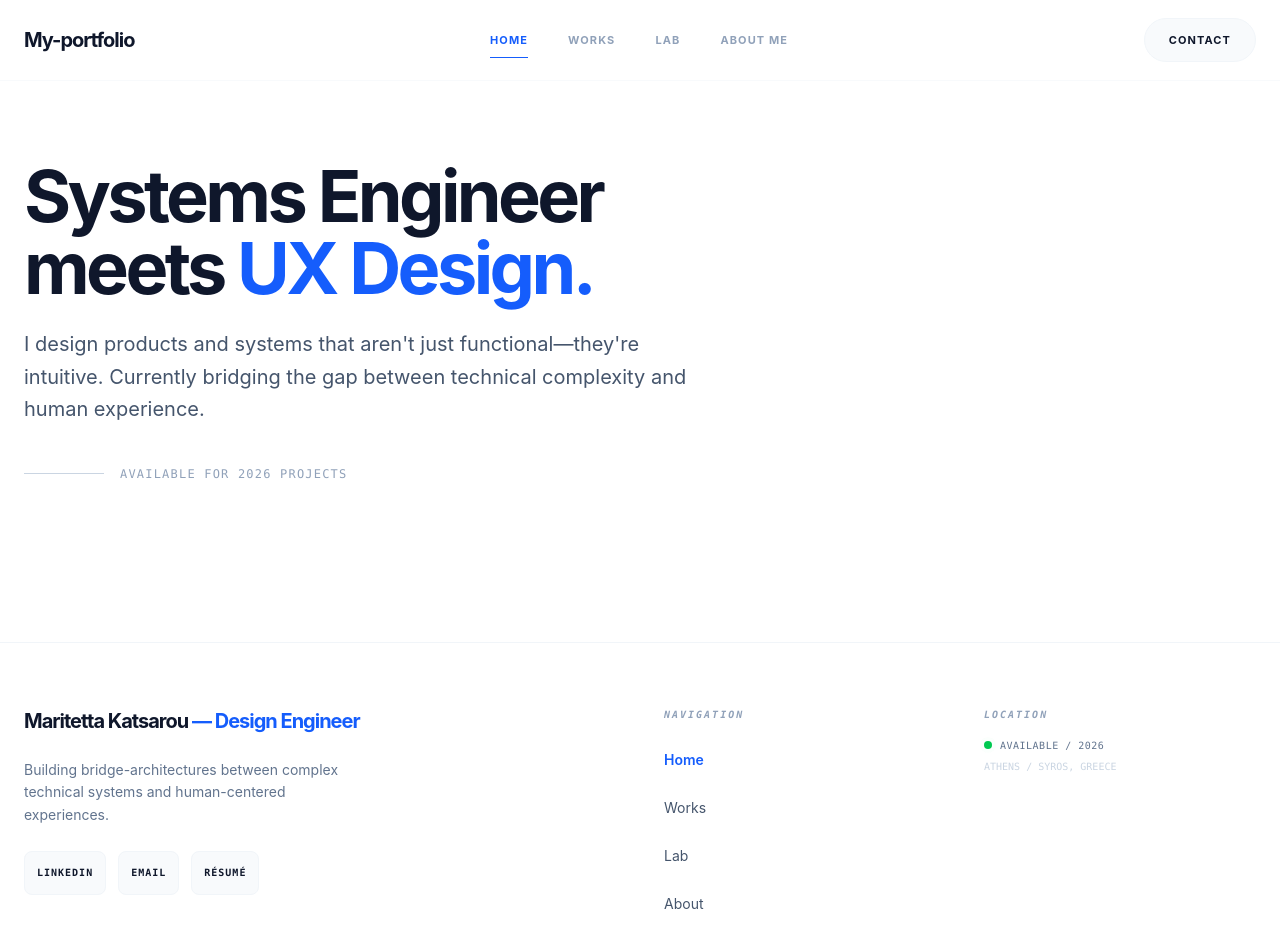
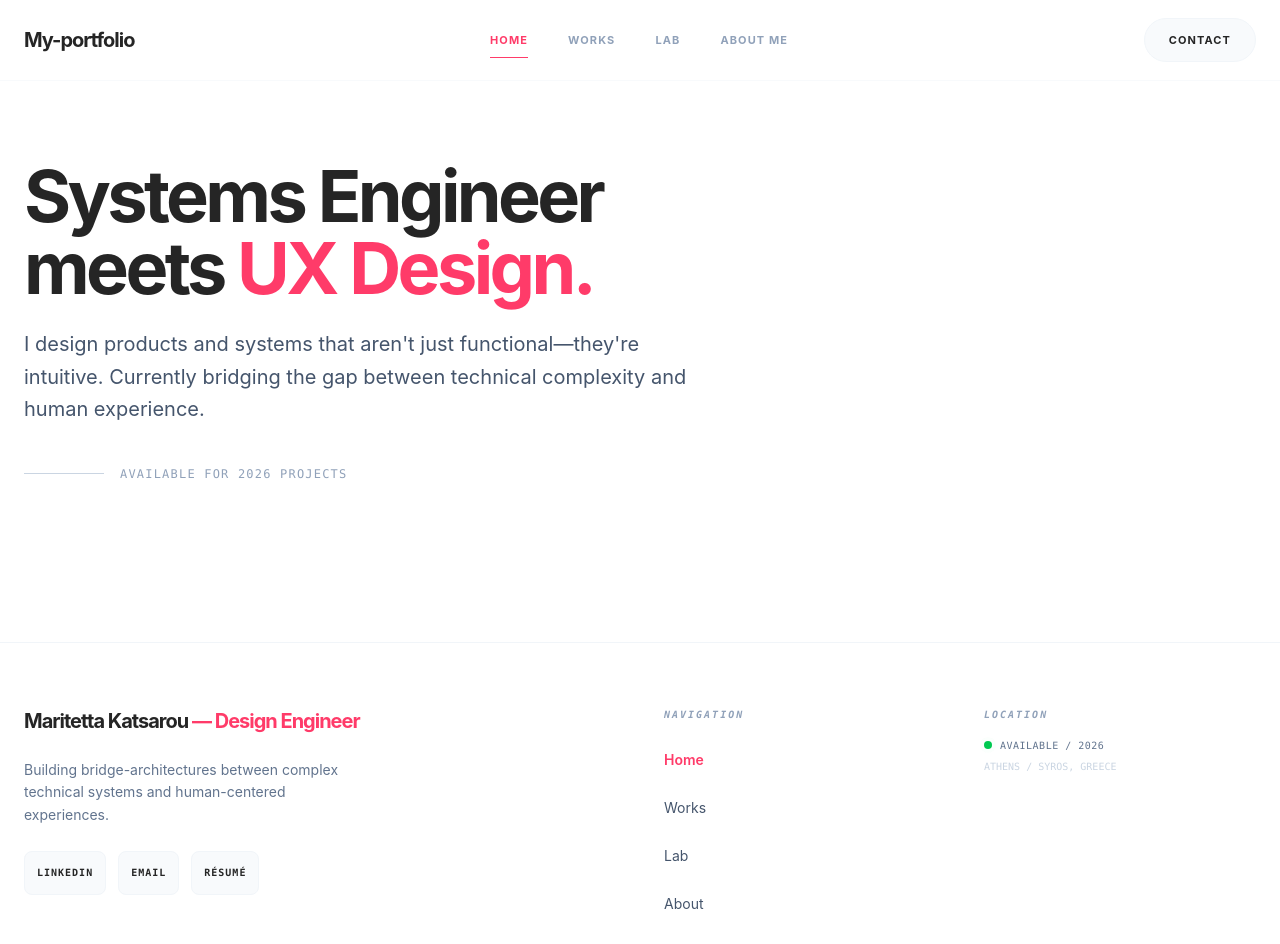
Before and after one commit to MaritettaKatsarou/my-portfolio, a React (Vite) app: page /#/ in a window 1280 px wide. Shown: the top 944 px of the page. Built offline with nearby package versions, Linux system fonts and the light colour scheme.

Commit message:
style: apply portfolio brand palette

```diff
--- a/src/components/layout/SiteFooter.jsx
+++ b/src/components/layout/SiteFooter.jsx
@@ -9,18 +9,18 @@ const footerNavigation = [
   { label: 'Contact', to: '/contact' },
 ]
 
-const footerNavClassName = ({ isActive }) => `min-h-11 inline-flex items-center text-sm transition-colors ${isActive ? 'font-semibold text-blue-600' : 'text-slate-600 hover:text-blue-600'}`
+const footerNavClassName = ({ isActive }) => `min-h-11 inline-flex items-center text-sm transition-colors ${isActive ? 'font-semibold text-brand-accent' : 'text-slate-600 hover:text-brand-accent'}`
 
 export default function SiteFooter() {
   const currentYear = new Date().getFullYear()
 
   return (
-    <footer className="mt-20 border-t border-slate-100 py-16 bg-white">
+    <footer className="mt-20 border-t border-slate-100 py-16 bg-brand-background">
       <div className="max-w-7xl mx-auto px-6">
         <div className="grid grid-cols-1 md:grid-cols-4 gap-12 mb-16">
           <div className="md:col-span-2 space-y-6">
-            <div className="text-xl font-bold tracking-tighter text-slate-900">
-              {PROFILE.name} <span className="text-blue-600">— {PROFILE.targetRole}</span>
+            <div className="text-xl font-bold tracking-tighter text-brand-foreground">
+              {PROFILE.name} <span className="text-brand-accent">— {PROFILE.targetRole}</span>
             </div>
             <p className="text-sm text-slate-500 max-w-xs leading-relaxed">
               Building bridge-architectures between complex technical systems and
@@ -31,14 +31,14 @@ export default function SiteFooter() {
                 href={PROFILE_LINKS.linkedin}
                 target="_blank"
                 rel="noopener noreferrer"
-                className="min-h-11 inline-flex items-center px-3 py-2 bg-slate-50 border border-slate-100 rounded-lg hover:text-blue-600 hover:border-blue-100 transition-all"
+                className="min-h-11 inline-flex items-center px-3 py-2 bg-slate-50 border border-slate-100 rounded-lg hover:text-brand-accent hover:border-brand-accent/20 transition-all"
               >
                 <span className="font-mono text-[10px] font-bold uppercase tracking-widest">LinkedIn</span>
                 <span className="sr-only"> (opens in a new tab)</span>
               </a>
               <a
                 href={PROFILE_LINKS.email}
-                className="min-h-11 inline-flex items-center px-3 py-2 bg-slate-50 border border-slate-100 rounded-lg hover:text-blue-600 hover:border-blue-100 transition-all"
+                className="min-h-11 inline-flex items-center px-3 py-2 bg-slate-50 border border-slate-100 rounded-lg hover:text-brand-accent hover:border-brand-accent/20 transition-all"
               >
                 <span className="font-mono text-[10px] font-bold uppercase tracking-widest">Email</span>
               </a>
@@ -46,7 +46,7 @@ export default function SiteFooter() {
                 href={PROFILE_LINKS.resume}
                 target="_blank"
                 rel="noopener noreferrer"
-                className="min-h-11 inline-flex items-center px-3 py-2 bg-slate-50 border border-slate-100 rounded-lg hover:text-blue-600 hover:border-blue-100 transition-all"
+                className="min-h-11 inline-flex items-center px-3 py-2 bg-slate-50 border border-slate-100 rounded-lg hover:text-brand-accent hover:border-brand-accent/20 transition-all"
               >
                 <span className="font-mono text-[10px] font-bold uppercase tracking-widest">Résumé</span>
                 <span className="sr-only"> (opens in a new tab)</span>
--- a/src/components/layout/SiteHeader.jsx
+++ b/src/components/layout/SiteHeader.jsx
@@ -10,8 +10,8 @@ const navigationItems = [
   { label: 'About Me', to: '/about' },
 ]
 
-const desktopLinkClassName = ({ isActive }) => `relative min-h-11 inline-flex items-center transition-colors ${isActive ? 'text-blue-600 after:absolute after:inset-x-0 after:bottom-1 after:h-px after:bg-blue-600' : 'hover:text-slate-900'}`
-const mobileLinkClassName = ({ isActive }) => `min-h-11 flex items-center rounded-lg px-3 text-sm font-bold uppercase tracking-widest transition-colors ${isActive ? 'bg-blue-50 text-blue-600' : 'text-slate-600 hover:bg-slate-50 hover:text-slate-900'}`
+const desktopLinkClassName = ({ isActive }) => `relative min-h-11 inline-flex items-center transition-colors ${isActive ? 'text-brand-accent after:absolute after:inset-x-0 after:bottom-1 after:h-px after:bg-brand-accent' : 'hover:text-brand-foreground'}`
+const mobileLinkClassName = ({ isActive }) => `min-h-11 flex items-center rounded-lg px-3 text-sm font-bold uppercase tracking-widest transition-colors ${isActive ? 'bg-brand-accent/10 text-brand-accent' : 'text-slate-600 hover:bg-slate-50 hover:text-brand-foreground'}`
 
 export default function SiteHeader() {
   const [isMenuOpen, setIsMenuOpen] = useState(false)
@@ -32,10 +32,10 @@ export default function SiteHeader() {
   }, [isMenuOpen])
 
   return (
-    <header className="fixed top-0 w-full z-50 bg-white/80 backdrop-blur-md border-b border-slate-50">
+    <header className="fixed top-0 w-full z-50 bg-brand-background/80 backdrop-blur-md border-b border-slate-50">
       <nav aria-label="Primary" className="relative">
         <div className="max-w-7xl mx-auto px-4 sm:px-6 h-20 flex justify-between items-center">
-          <Link to="/" className="min-h-11 inline-flex items-center font-bold text-lg sm:text-xl tracking-tighter hover:text-blue-600 transition-colors" aria-label={`${PROFILE.name}, home`}>
+          <Link to="/" className="min-h-11 inline-flex items-center font-bold text-lg sm:text-xl tracking-tighter hover:text-brand-accent transition-colors" aria-label={`${PROFILE.name}, home`}>
             My-portfolio
           </Link>
         <div className="hidden md:flex gap-10 text-[11px] font-bold uppercase tracking-widest text-slate-400">
@@ -45,13 +45,13 @@ export default function SiteHeader() {
               </NavLink>
             ))}
           </div>
-          <NavLink to="/contact" className={({ isActive }) => `hidden md:inline-flex min-h-11 items-center px-6 py-2 border rounded-full text-[11px] font-bold uppercase tracking-widest transition-all ${isActive ? 'bg-slate-900 border-slate-900 text-white' : 'bg-slate-50 border-slate-100 hover:bg-slate-900 hover:text-white'}`}>
+          <NavLink to="/contact" className={({ isActive }) => `hidden md:inline-flex min-h-11 items-center px-6 py-2 border rounded-full text-[11px] font-bold uppercase tracking-widest transition-all ${isActive ? 'bg-brand-foreground border-brand-foreground text-brand-background' : 'bg-slate-50 border-slate-100 hover:bg-brand-foreground hover:text-brand-background'}`}>
             Contact
           </NavLink>
           <button
             ref={menuButtonRef}
             type="button"
-            className="md:hidden inline-flex h-11 w-11 items-center justify-center rounded-full border border-slate-100 bg-slate-50 text-slate-700 transition-colors hover:bg-slate-900 hover:text-white"
+            className="md:hidden inline-flex h-11 w-11 items-center justify-center rounded-full border border-slate-100 bg-slate-50 text-slate-700 transition-colors hover:bg-brand-foreground hover:text-brand-background"
             aria-expanded={isMenuOpen}
             aria-controls="mobile-navigation"
             aria-label={isMenuOpen ? 'Close navigation menu' : 'Open navigation menu'}
@@ -61,7 +61,7 @@ export default function SiteHeader() {
           </button>
         </div>
 
-        <div id="mobile-navigation" hidden={!isMenuOpen} className="md:hidden border-t border-slate-100 bg-white px-4 py-4 shadow-lg">
+        <div id="mobile-navigation" hidden={!isMenuOpen} className="md:hidden border-t border-slate-100 bg-brand-background px-4 py-4 shadow-lg">
           <div className="mx-auto flex max-w-7xl flex-col gap-1">
             {navigationItems.map((item) => (
               <NavLink key={item.to} to={item.to} end={item.end} className={mobileLinkClassName} onClick={() => setIsMenuOpen(false)}>
--- a/src/components/layout/SiteLayout.jsx
+++ b/src/components/layout/SiteLayout.jsx
@@ -4,7 +4,7 @@ import SiteHeader from './SiteHeader.jsx'
 
 export default function SiteLayout() {
   return (
-    <div className="min-h-screen bg-white text-slate-900 font-sans selection:bg-blue-100 selection:text-blue-900 flex flex-col">
+    <div className="min-h-screen bg-brand-background text-brand-foreground font-sans selection:bg-brand-accent/20 selection:text-brand-foreground flex flex-col">
       <a href="#main-content" className="skip-link">Skip to main content</a>
       <SiteHeader />
       <main id="main-content" tabIndex="-1" className="max-w-7xl mx-auto px-4 sm:px-6 pt-32 sm:pt-40 pb-16 sm:pb-20 flex-grow w-full">
--- a/src/features/lab/LabExperience.jsx
+++ b/src/features/lab/LabExperience.jsx
@@ -3,16 +3,16 @@ import { Canvas } from '@react-three/fiber'
 import { Environment, OrbitControls } from '@react-three/drei'
 import Model from './Model.jsx'
 
-const colors = [
-  { name: 'System Blue', value: '#2563eb' },
-  { name: 'Core Slate', value: '#475569' },
-  { name: 'Active Green', value: '#10b981' },
-  { name: 'Warning Red', value: '#f43f5e' },
-  { name: 'Ghost White', value: '#f8fafc' },
-]
-
 export default function LabExperience() {
-  const [modelColor, setModelColor] = useState('#2563eb')
+  const brandAccent = getComputedStyle(document.documentElement).getPropertyValue('--color-accent').trim()
+  const colors = [
+    { name: 'System Accent', value: brandAccent },
+    { name: 'Core Slate', value: '#475569' },
+    { name: 'Active Green', value: '#10b981' },
+    { name: 'Highlight Yellow', value: '#ffc96b' },
+    { name: 'Ghost White', value: '#f8fafc' },
+  ]
+  const [modelColor, setModelColor] = useState(brandAccent)
 
   return (
     <section className="h-[70vh] flex flex-col animate-in fade-in duration-1000">
@@ -36,7 +36,7 @@ export default function LabExperience() {
 
       <div className="flex-grow bg-[#0a0f1a] rounded-3xl overflow-hidden relative border border-slate-800 shadow-2xl">
         <div className="absolute top-8 left-8 z-10 p-6 bg-[#121926]/80 backdrop-blur-md border border-slate-700/50 rounded-xl font-mono text-[10px] space-y-2 pointer-events-none">
-          <p className="text-blue-400">OBJECT: EXTRA_2024_SHELL</p>
+          <p className="text-brand-accent">OBJECT: EXTRA_2024_SHELL</p>
           <p className="text-green-400">STATUS: RENDER_ACTIVE</p>
           <p className="text-slate-400 uppercase">HEX_CODE: {modelColor}</p>
         </div>
--- a/src/pages/AboutPage.jsx
+++ b/src/pages/AboutPage.jsx
@@ -10,11 +10,11 @@ export default function AboutPage() {
         </p>
         <div className="grid grid-cols-1 sm:grid-cols-2 gap-8 py-8 border-y border-slate-100">
           <div>
-            <h2 className="font-mono text-xs text-blue-600 uppercase mb-2">Systems Mindset</h2>
+            <h2 className="font-mono text-xs text-brand-accent uppercase mb-2">Systems Mindset</h2>
             <p className="text-sm text-slate-500">Scalability, architecture, and logic-driven workflows.</p>
           </div>
           <div>
-            <h2 className="font-mono text-xs text-blue-600 uppercase mb-2">Design Craft</h2>
+            <h2 className="font-mono text-xs text-brand-accent uppercase mb-2">Design Craft</h2>
             <p className="text-sm text-slate-500">Visual hierarchy, empathy, and pixel-perfect execution.</p>
           </div>
         </div>
@@ -22,7 +22,7 @@ export default function AboutPage() {
       <div className="w-full flex justify-center md:justify-end">
         <div className="group transition-all duration-500 ease-out hover:-translate-y-1">
           <LogoSVG />
-          <p className="mt-8 font-mono text-[10px] uppercase tracking-[0.3em] text-slate-300 text-center group-hover:text-slate-900">// my-portfolio-logo</p>
+          <p className="mt-8 font-mono text-[10px] uppercase tracking-[0.3em] text-slate-300 text-center group-hover:text-brand-foreground">// my-portfolio-logo</p>
         </div>
       </div>
     </section>
--- a/src/pages/ContactPage.jsx
+++ b/src/pages/ContactPage.jsx
@@ -1,12 +1,12 @@
 import { FileText, Linkedin, Mail, MapPin } from 'lucide-react'
 import { PROFILE, PROFILE_LINKS } from '../data/profile.js'
 
-const actionClassName = 'min-h-11 inline-flex items-center gap-3 rounded-xl border border-slate-100 bg-slate-50 px-4 py-3 text-sm font-medium text-slate-700 transition-all hover:border-blue-100 hover:text-blue-600'
+const actionClassName = 'min-h-11 inline-flex items-center gap-3 rounded-xl border border-slate-100 bg-slate-50 px-4 py-3 text-sm font-medium text-slate-700 transition-all hover:border-brand-accent/20 hover:text-brand-accent'
 
 export default function ContactPage() {
   return (
     <section className="max-w-3xl animate-in fade-in slide-in-from-bottom-4 duration-700">
-      <p className="mb-3 font-mono text-xs uppercase tracking-widest text-blue-600">Contact</p>
+      <p className="mb-3 font-mono text-xs uppercase tracking-widest text-brand-accent">Contact</p>
       <h1 className="mb-6 text-4xl font-bold tracking-tighter sm:text-5xl">Let&apos;s connect.</h1>
       <p className="mb-10 max-w-2xl text-lg leading-relaxed text-slate-600">
         {PROFILE.name} is a {PROFILE.targetRole} based in {PROFILE.location}.
--- a/src/pages/HomePage.jsx
+++ b/src/pages/HomePage.jsx
@@ -1,7 +1,7 @@
 export default function HomePage() {
   return (
     <section className="animate-in fade-in slide-in-from-bottom-4 duration-1000">
-      <h1 className="text-5xl sm:text-6xl lg:text-7xl font-bold tracking-tighter mb-6">Systems Engineer <br />meets <span className="text-blue-600">UX Design.</span></h1>
+      <h1 className="text-5xl sm:text-6xl lg:text-7xl font-bold tracking-tighter mb-6">Systems Engineer <br />meets <span className="text-brand-accent">UX Design.</span></h1>
       <p className="text-xl text-slate-600 max-w-2xl leading-relaxed">I design products and systems that aren't just functional—they're intuitive. Currently bridging the gap between technical complexity and human experience.</p>
       <div className="mt-10 flex gap-4">
         <div className="h-px w-20 bg-slate-300 self-center"></div>
--- a/src/pages/NotFoundPage.jsx
+++ b/src/pages/NotFoundPage.jsx
@@ -3,16 +3,16 @@ import { Link } from 'react-router-dom'
 export default function NotFoundPage() {
   return (
     <section className="max-w-2xl animate-in fade-in duration-700">
-      <p className="mb-3 font-mono text-xs uppercase tracking-widest text-blue-600">Error 404</p>
+      <p className="mb-3 font-mono text-xs uppercase tracking-widest text-brand-accent">Error 404</p>
       <h1 className="mb-6 text-4xl font-bold tracking-tighter sm:text-5xl">Page not found.</h1>
       <p className="mb-8 text-lg leading-relaxed text-slate-600">
         The page you requested does not exist or may have moved.
       </p>
       <div className="flex flex-wrap gap-4">
-        <Link to="/" className="min-h-11 inline-flex items-center rounded-full bg-slate-900 px-6 py-2 text-sm font-bold text-white transition-colors hover:bg-blue-600">
+        <Link to="/" className="min-h-11 inline-flex items-center rounded-full bg-brand-foreground px-6 py-2 text-sm font-bold text-brand-background transition-colors hover:bg-brand-accent">
           Return home
         </Link>
-        <Link to="/works" className="min-h-11 inline-flex items-center rounded-full border border-slate-200 px-6 py-2 text-sm font-bold text-slate-700 transition-colors hover:border-blue-200 hover:text-blue-600">
+        <Link to="/works" className="min-h-11 inline-flex items-center rounded-full border border-slate-200 px-6 py-2 text-sm font-bold text-slate-700 transition-colors hover:border-brand-accent/30 hover:text-brand-accent">
           View works
         </Link>
       </div>
```
Also changed, not shown: src/components/branding/LogoSVG.jsx (+1 -1 lines), src/index.css (+17 -3 lines), src/pages/ProjectPage.jsx (+5 -5 lines), src/pages/WorksPage.jsx (+6 -6 lines).
